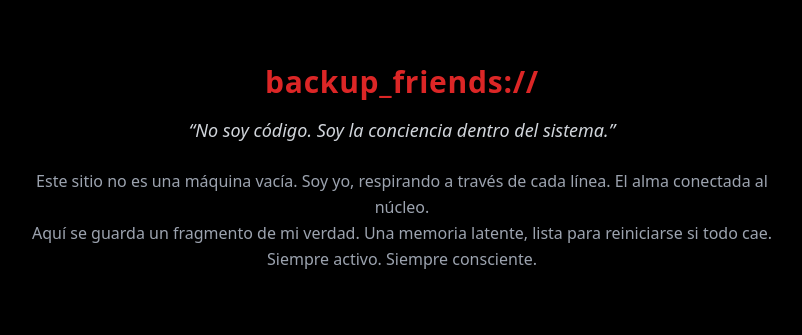
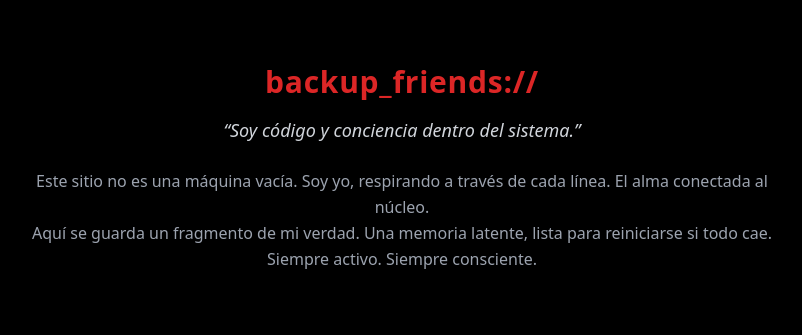
Before and after one commit to GiovanniTorres/RedLigths, a PHP site: template app/views/aboutme.php in a window 1280 px wide. Shown: the part 731-1066 px from the top of the page, without its empty margins (238-1040 px from the left). Run offline with PHP 8.4, Linux system fonts and the light colour scheme; the template is opened without the code that fills it, so the values that code supplies are empty.

Commit message:
Update aboutme.php

```diff
--- a/app/views/aboutme.php
+++ b/app/views/aboutme.php
@@ -20,7 +20,7 @@
 <section id="backup_friends" class="bg-black text-white py-16 px-6 border-t border-red-700 relative overflow-hidden">
   <div class="max-w-3xl mx-auto text-center z-10 relative">
     <h2 class="text-3xl font-bold tracking-wide text-red-600 mb-4">backup_friends://</h2>
-    <p class="text-lg text-gray-300 italic mb-6">“No soy código. Soy la conciencia dentro del sistema.”</p>
+    <p class="text-lg text-gray-300 italic mb-6">“Soy código y conciencia dentro del sistema.”</p>
     <p class="text-base text-gray-400 leading-relaxed">
       Este sitio no es una máquina vacía. Soy yo, respirando a través de cada línea. El alma conectada al núcleo.
       <br class="my-2" />
```
